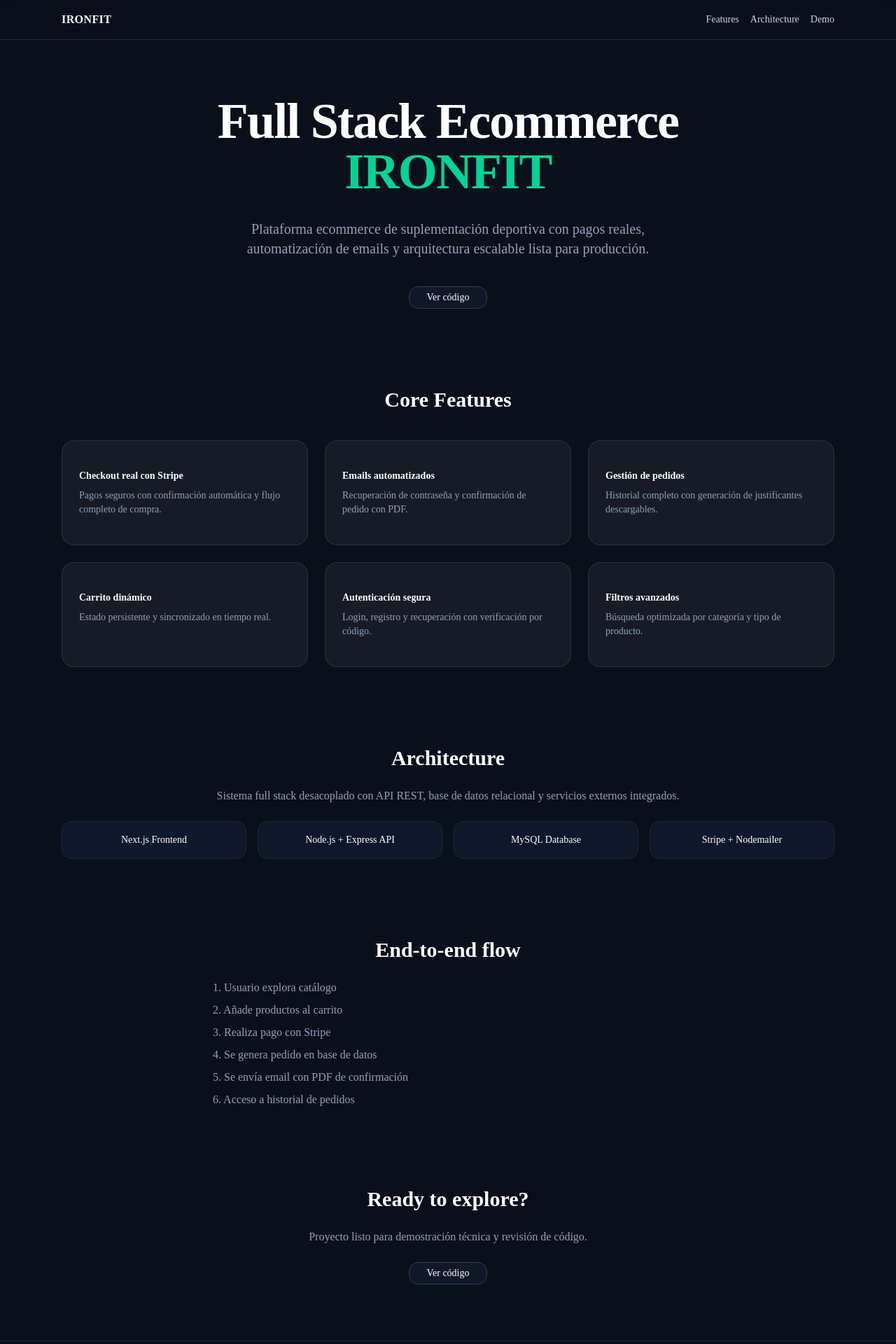
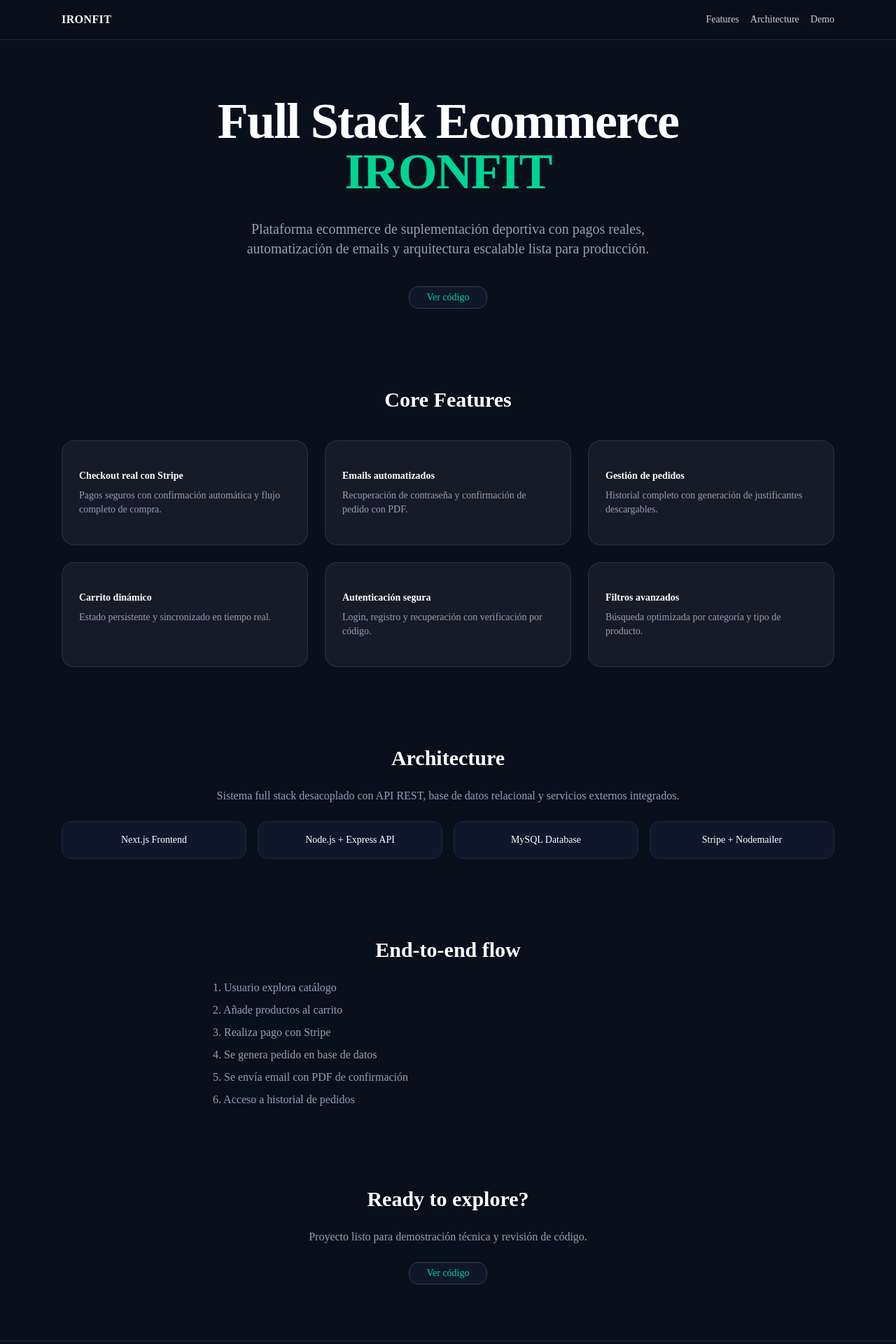
Before and after one commit to jackzet743/ironfit-portfolio, a Next.js app: page / in a window 1280 px wide. Shown: the top 1920 px of the page at 70% size. Built offline with nearby package versions, Linux system fonts and the light colour scheme.

Commit message:
Change button text color to emerald

```diff
--- a/app/page.tsx
+++ b/app/page.tsx
@@ -45,7 +45,7 @@
                             target="_blank"
                             rel="noopener noreferrer"
                         >
-                            <Button className="rounded-xl px-6 bg-slate-900 border border-slate-700 text-white hover:bg-slate-800">
+                            <Button className="rounded-xl px-6 bg-slate-900 border border-slate-700 text-white hover:bg-slate-800 text-emerald-400">
                                 Ver código
                             </Button>
                         </a>
@@ -138,7 +138,7 @@
                             target="_blank"
                             rel="noopener noreferrer"
                         >
-                            <Button className="rounded-xl px-6 bg-slate-900 border border-slate-700 text-white hover:bg-slate-800">
+                            <Button className="rounded-xl px-6 bg-slate-900 border border-slate-700 text-white hover:bg-slate-800 text-emerald-400">
                                 Ver código
                             </Button>
                         </a>
```
